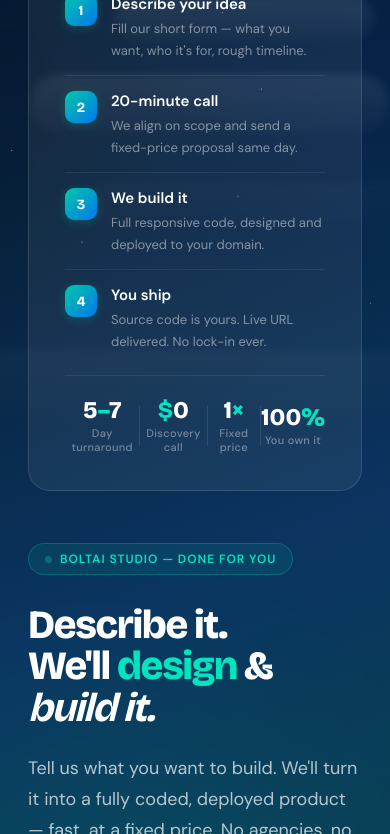
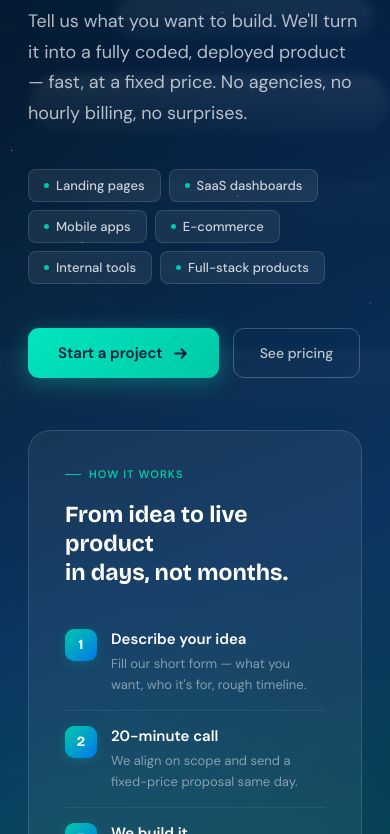
Before and after one commit to sumitbasak100/rapid-studio, a website: page public/index.html in a window 390 px wide. Shown: the part 324-1158 px from the top of the page. Drawn offline with nearby package versions, Linux system fonts and the light colour scheme.

Commit message:
Add files via upload

```diff
--- a/public/index.html
+++ b/public/index.html
@@ -541,7 +541,8 @@ footer {
 @media(max-width:900px) {
   .nav-r a:not(.nav-cta) { display:none; }
   .hero-inner { grid-template-columns:1fr; gap:52px; }
-  .hr { order:-1; }
+  .hl { order:1; }
+  .hr { order:2; }
   .build-grid, .pgrid { grid-template-columns:1fr; max-width:460px; margin:0 auto; }
   .fw { grid-template-columns:1fr; gap:52px; }
   .fr2 { grid-template-columns:1fr; }
```
